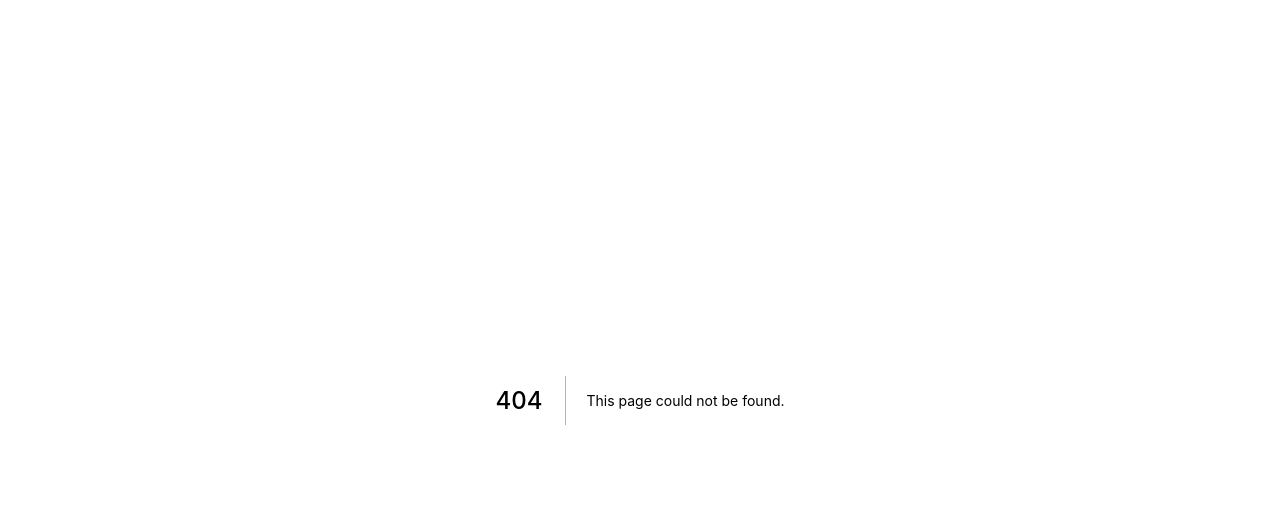
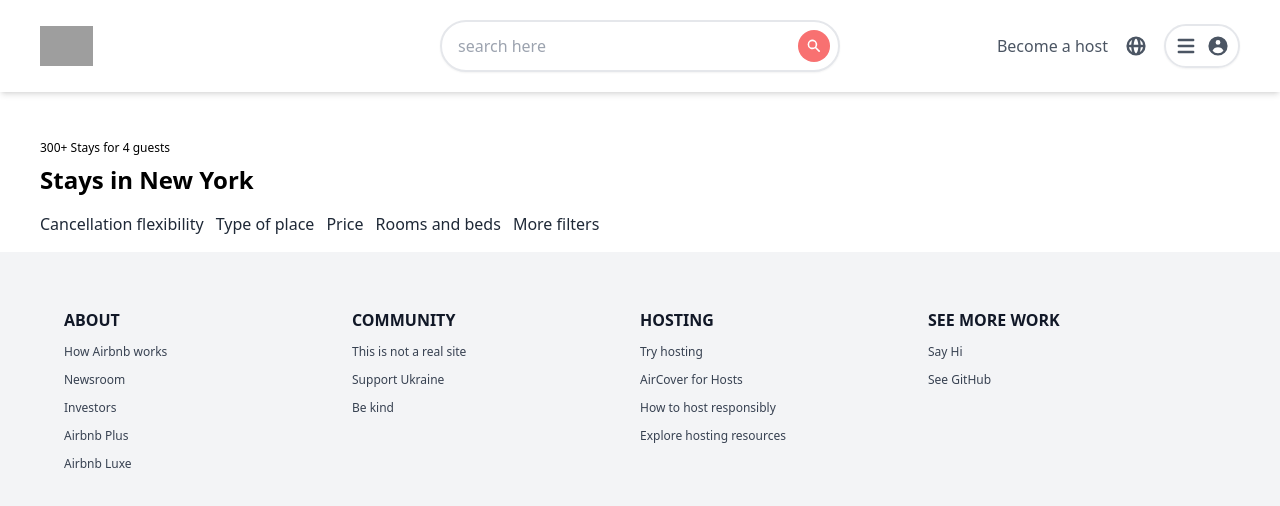
Before and after one commit to Wawamama/airbnb-clone, a Next.js app: page /search in a window 1280 px wide. Before the commit this address had no page. Shown: the top 506 px of the page. Built offline with nearby package versions, Linux system fonts and the light colour scheme; grey boxes are pictures that could not be loaded.

Commit message:
add search page

```diff
--- a/components/DatePicker.tsx
+++ b/components/DatePicker.tsx
@@ -1,14 +1,18 @@
+import { useRouter } from 'next/router'
 import React, { ReactNode, useState } from 'react'
 import { DateRangePicker, Range, RangeKeyDict } from 'react-date-range'
 import Button from './Button'
 import GuestNumberField from './header/GuestNumberField'
 
 interface DatePickerProps {
-	searchLocation?: string
-	setSearchLocation: (input: string) => void
+	onCancel: () => void
+	onSearch: () => void
 }
 
-const DatePicker: React.FC<DatePickerProps> = (props: DatePickerProps) => {
+const DatePicker: React.FC<DatePickerProps> = ({
+	onCancel,
+	onSearch,
+}: DatePickerProps) => {
 	const [startDate, setStartDate] = useState<Date | undefined>(new Date())
 	const [endDate, setEndDate] = useState<Date | undefined>(new Date())
 	const [numberOfGuests, setNumberOfGuests] = useState<number>(1)
@@ -23,10 +27,6 @@
 		setStartDate(rangesByKey.selection.startDate)
 		setEndDate(rangesByKey.selection.endDate)
 	}
-
-	const onCancel = (): void => props.setSearchLocation('')
-
-	const onSearch = (): void => console.log('Location: ' + props.searchLocation)
 
 	return (
 		<div className='flex flex-col col-span-3 mx-auto mt-4'>
--- a/components/header/Header.tsx
+++ b/components/header/Header.tsx
@@ -9,17 +9,29 @@
 import 'react-date-range/dist/styles.css'
 import 'react-date-range/dist/theme/default.css'
 import DatePicker from '../DatePicker'
-import GuestNumberField from './GuestNumberField'
+import { useRouter } from 'next/router'
 
 const LOGO_URL =
 	'https://res.cloudinary.com/daxjdptqt/image/upload/v1657294921/airbnb-clone/580b57fcd9996e24bc43c513_wj4wyq.png'
 
 const Header: React.FC = ({}) => {
 	const [searchInput, setSearchInput] = useState<string>('')
+	const router = useRouter()
+
+	const onCancel = (): void => {
+		setSearchInput('')
+	}
+
+	const onSearch = (): void => {
+		router.push('/search')
+	}
 
 	return (
 		<header className='sticky top-0 z-50 grid grid-cols-3 shadow-md p-5 md:px-10 bg-white'>
-			<div className='relative flex items-center h-10 cursor-pointer my-auto'>
+			<div
+				onClick={() => router.push('/')}
+				className='relative flex items-center h-10 cursor-pointer my-auto'
+			>
 				<Image
 					src={LOGO_URL}
 					layout='fill'
@@ -46,12 +58,7 @@
 				</div>
 			</div>
 
-			{searchInput && (
-				<DatePicker
-					searchLocation={searchInput}
-					setSearchLocation={setSearchInput}
-				/>
-			)}
+			{searchInput && <DatePicker onCancel={onCancel} onSearch={onSearch} />}
 		</header>
 	)
 }
--- /dev/null
+++ b/pages/search.tsx
@@ -0,0 +1,33 @@
+import React from 'react'
+import footerElements from './../data/footer'
+
+import Header from '../components/header/Header'
+import Footer from '../components/Footer'
+
+interface SearchProps {
+	location: string
+}
+
+const SearchPage: React.FC<SearchProps> = ({ location }) => {
+	return (
+		<>
+			<Header />
+			<main className='flex'>
+				<section className='flex-grow px-10 pt-12'>
+					<p className='text-xs'>300+ Stays for 4 guests</p>
+					<h1 className='text-2xl font-bold mt-2 mb-4'>Stays in New York</h1>
+					<div className='hidden lg:inline-flex mb-4 space-x-3 text-gray-800 whitespace-nowrap'>
+						<p className='button'>Cancellation flexibility</p>
+						<p className='button'>Type of place</p>
+						<p className='button'>Price</p>
+						<p className='button'>Rooms and beds</p>
+						<p className='button'>More filters</p>
+					</div>
+				</section>
+			</main>
+			<Footer footerElements={footerElements.elements} />
+		</>
+	)
+}
+
+export default SearchPage
```
